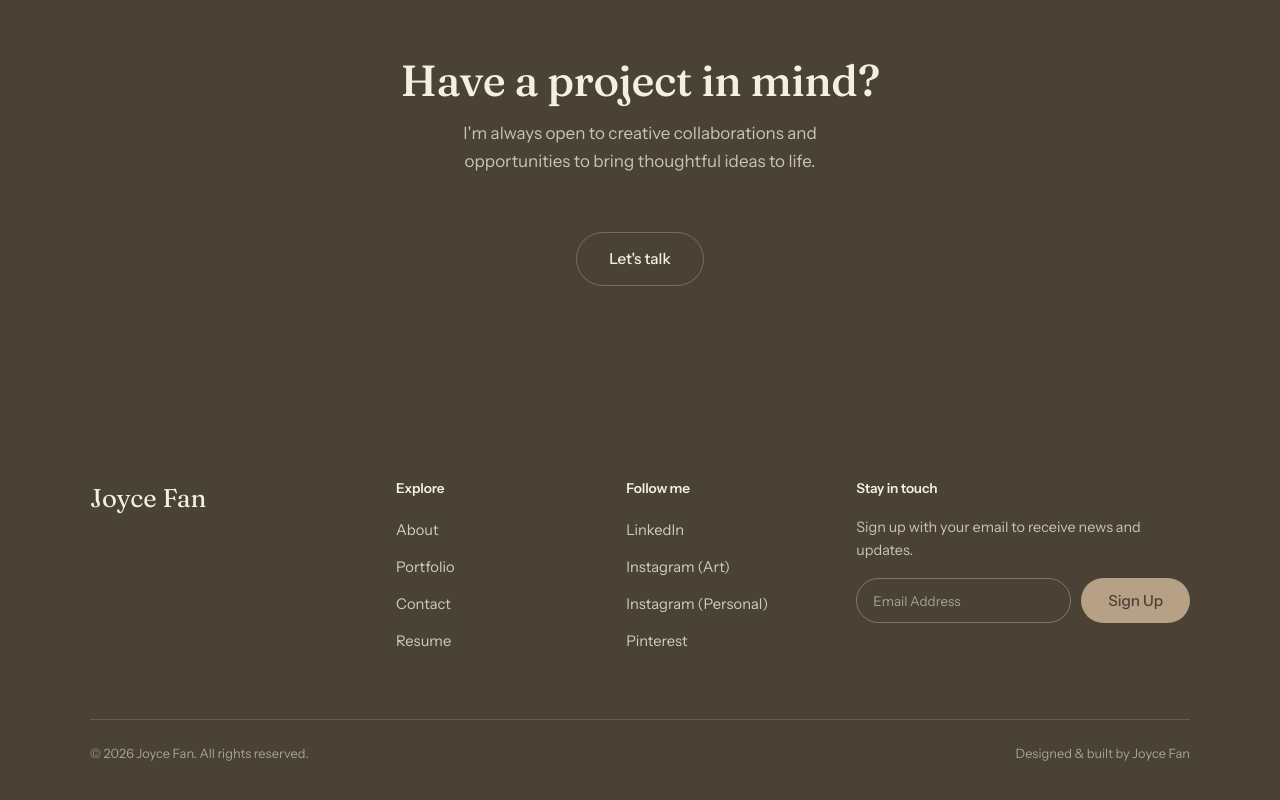
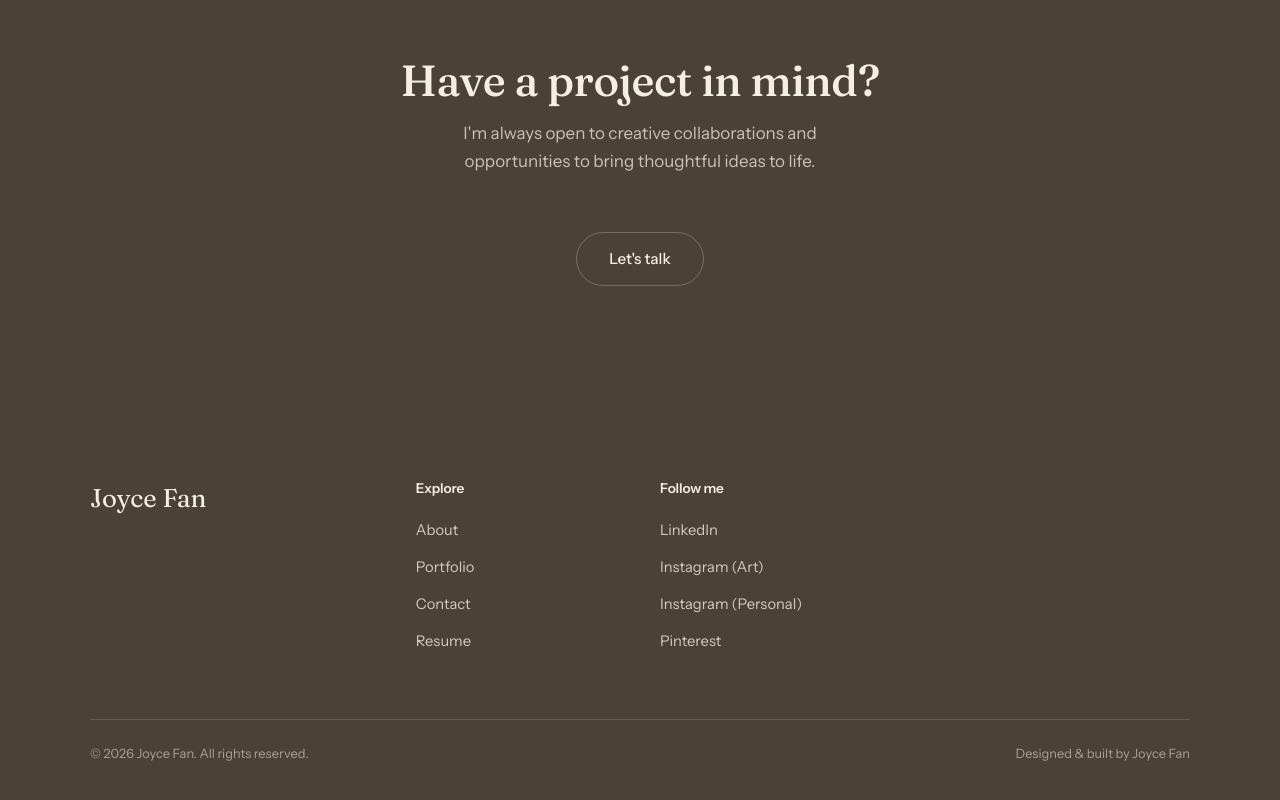
Before and after one commit to joycewyfan/joycewyfan, a website: page portfolio/graphic-design/index.html in a window 1280 px wide. Shown: the part 3666-4466 px from the top of the page. Drawn offline with Linux system fonts and the light colour scheme.

Commit message:
took the stay in touch in the footers for the portfolio

```diff
--- a/portfolio/graphic-design/index.html
+++ b/portfolio/graphic-design/index.html
@@ -109,14 +109,6 @@
           <li><a href="#">Pinterest</a></li>
         </ul>
       </div>
-      <div>
-        <h4>Stay in touch</h4>
-        <p style="color:rgba(244,238,227,0.75); font-size:0.9rem;">Sign up with your email to receive news and updates.</p>
-        <form class="newsletter-form" onsubmit="return false;">
-          <input type="email" placeholder="Email Address" required>
-          <button type="submit" class="btn btn-dark" style="background:var(--taupe); color:var(--brown-deep);">Sign Up</button>
-        </form>
-      </div>
     </div>
     <div class="footer-bottom">
       <span>© 2026 Joyce Fan. All rights reserved.</span>
```
Also changed, not shown: 1 other file.
